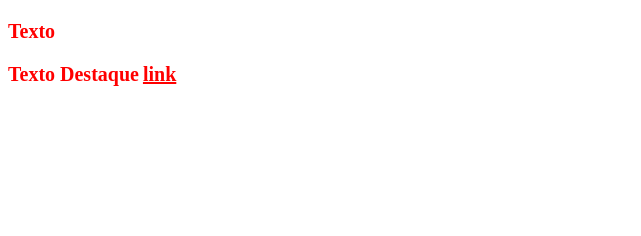
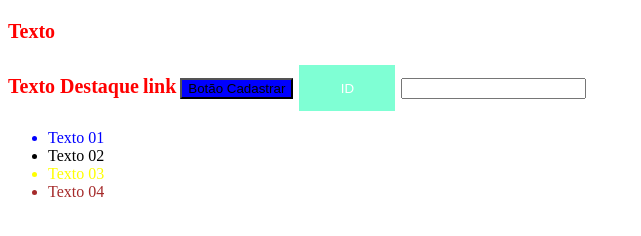
Before and after one commit to Baldez27/Front-End, a plain HTML site: page CSS3/seletores/index.html in a window 1280 px wide. Shown: the whole page, without its empty margins (0-641 px from the left). Drawn offline with Linux system fonts and the light colour scheme.

Commit message:
Seletores CSS

```diff
--- a/CSS3/seletores/index.html
+++ b/CSS3/seletores/index.html
@@ -27,5 +27,18 @@
 
     <a href="">link</a>
 
+    <button class="botao-enviar botao-cadastrar">Botão Cadastrar</button>
+
+    <button id="btn-vermelho">ID</button>
+
+    <input type="text">
+
+    <ul>
+        <li>Texto 01</li>
+        <li>Texto 02</li>
+        <li>Texto 03</li>
+        <li>Texto 04</li>
+    </ul>
+
 </body>
 </html>
--- a/CSS3/seletores/style.css
+++ b/CSS3/seletores/style.css
@@ -24,8 +24,54 @@ p {
     color: red;
 } */
 
+/* Multiplos elementos, mesmas declarações */
 p, strong, a, span, h1, h2, h3, h4 {
     color: red;
     font-weight: bold;
     font-size: 20px;
+    text-decoration: none;
 }
+
+/* Estilizando uma tag com mais de uma classe */
+.botao-enviar.botao-cadastrar {
+    background-color: blue;
+}
+
+/* Tag com nome do id, é recomendado uso de classes, id é para javascript */
+#btn-vermelho {
+    background-color: aquamarine;
+    border: 2px solid white;
+    width: 100px;
+    height: 50px;
+    color: white;
+}
+
+/* Micro interação do usuário com o site */
+#btn-vermelho:hover {
+    background-color: black;
+}
+
+/* Zerando as configurações padrões do navegador */
+input {
+    outline: none;
+}
+
+/* Interação com uma tag */
+input:focus {
+    border: 2px solid red;
+}
+
+/* Posição de uma tabela/lista: primeiro na lista */
+ul li:first-child {
+    color: blue;
+}
+
+/* Último na lista */
+ul li:last-child {
+    color: brown;
+}
+
+/* Escolhendo a posição na lista */
+ul li:nth-child(3){
+    color: yellow;
+}
```
Also changed, not shown: CSS3/Propriedades-Texto/index.html (added, +14 -0 lines), CSS3/Propriedades-Texto/style.css (added).
